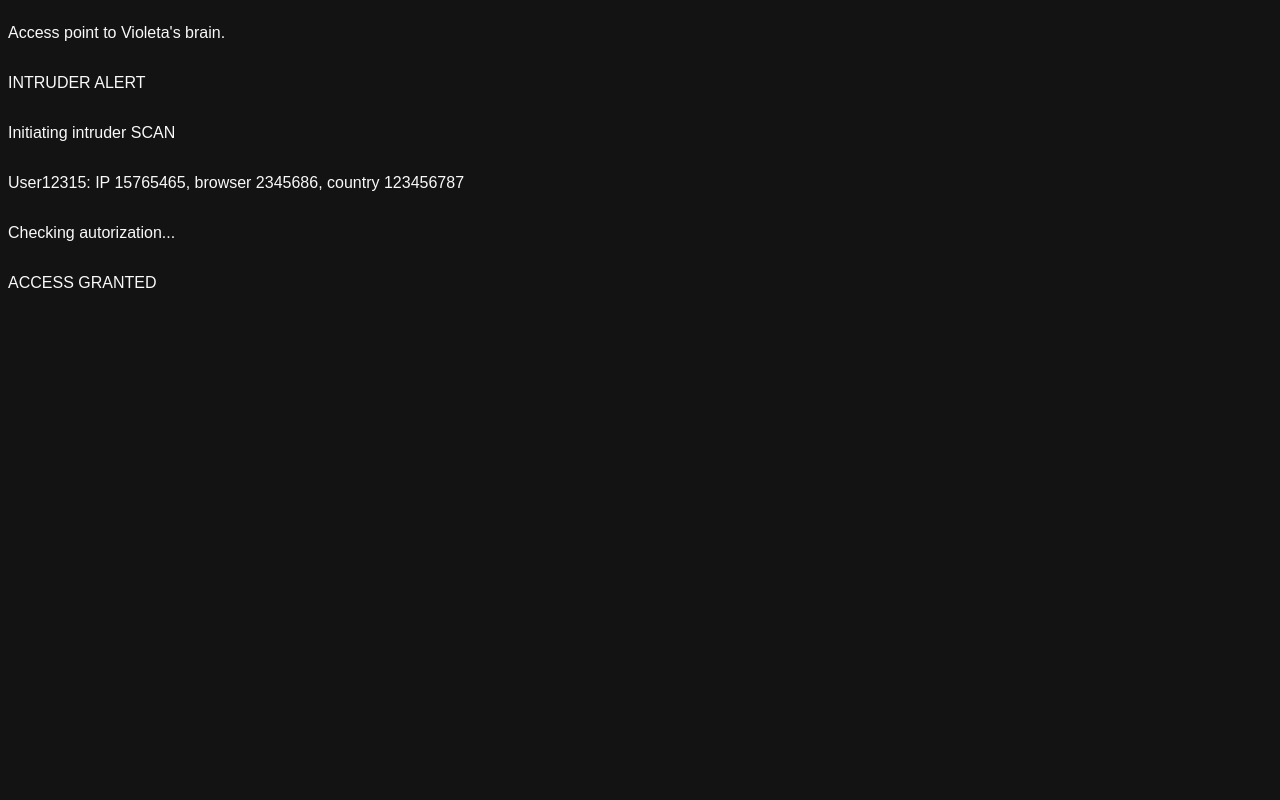
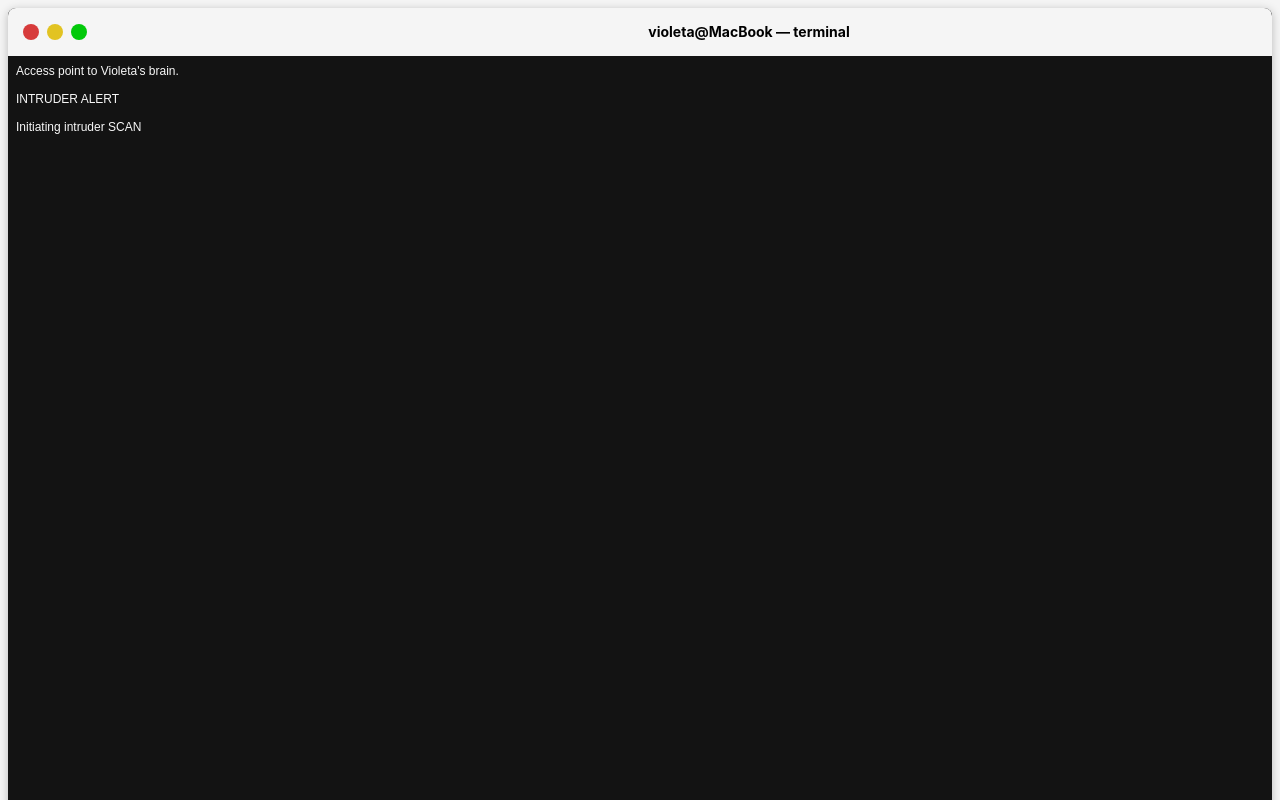
Before and after one commit to anabergese/my_brain, a React (Create React App) app: page / in a window 1280 px wide. Shown: the top 800 px of the page. Built offline with nearby package versions, Linux system fonts and the light colour scheme.

Commit message:
Added terminal style and type effect working correctly

```diff
--- a/public/index.html
+++ b/public/index.html
@@ -2,29 +2,15 @@
 <html lang="en">
   <head>
     <meta charset="utf-8" />
-    <link rel="icon" href="%PUBLIC_URL%/favicon.ico" />
+    <link rel="icon" href="../src/favicon.png" />
     <meta name="viewport" content="width=device-width, initial-scale=1" />
     <meta name="theme-color" content="#000000" />
     <meta
       name="description"
-      content="Web site created using create-react-app"
+      content="Welcome to Violeta's brain app"
     />
-    <link rel="apple-touch-icon" href="%PUBLIC_URL%/logo192.png" />
-    <!--
-      manifest.json provides metadata used when your web app is installed on a
-      user's mobile device or desktop. See https://developers.google.com/web/fundamentals/web-app-manifest/
-    -->
-    <link rel="manifest" href="%PUBLIC_URL%/manifest.json" />
-    <!--
-      Notice the use of %PUBLIC_URL% in the tags above.
-      It will be replaced with the URL of the `public` folder during the build.
-      Only files inside the `public` folder can be referenced from the HTML.
-
-      Unlike "/favicon.ico" or "favicon.ico", "%PUBLIC_URL%/favicon.ico" will
-      work correctly both with client-side routing and a non-root public URL.
-      Learn how to configure a non-root public URL by running `npm run build`.
-    -->
-    <title>React App</title>
+    <link rel="apple-touch-icon" href="../src/favicon.png" />
+    <title>Violeta's Brain</title>
   </head>
   <body>
     <noscript>You need to enable JavaScript to run this app.</noscript>
--- a/src/App.css
+++ b/src/App.css
@@ -14,7 +14,6 @@
 }
 
 .App-header {
-  background-color: #282c34;
   min-height: 100vh;
   display: flex;
   flex-direction: column;
--- a/src/App.js
+++ b/src/App.js
@@ -1,92 +1,13 @@
-import React, { useEffect, useState } from 'react';
-import "./index.css";
+import React from 'react';
+import './App.css';
+import Terminal from './Terminal';
 
 function App() {
-  const [currentIndex, setCurrentIndex] = useState(0);
-  const [isCleared, setIsCleared] = useState(false);
-
-
-const lines = [
-    "<p>Access point to Violeta's brain.</p>",
-    "<p>INTRUDER ALERT</p>",
-    "<p>Initiating intruder SCAN</p>",
-    "<p>User12315: IP 15765465, browser 2345686, country 123456787</p>",
-    "<p>Checking autorization...</p>",
-    "<p>ACCESS GRANTED</p>",
-    "<p>Hola, bienvenidx a mi cerebro.</p>",
-    "<p>Nada interesante.</p>",
-    "<p>Solo un bucle de pensamientos random.</p>",
-    "<p>Solo detenidos por la inercia de la verguenza</p>",
-    "<p>Pero displayed por la fuerza de los encuentros</p>",
-    "<p>Interfacing with human biology, incoming thought...</p>",
-    "<p>Clean</p>",
-    "<p>Interfacing with human biology, incoming thought..</p>",
-    "<p>Los catalanes son tacaños</p>",
-    "<p>const thought = Los catalanes son tacaños</p>",
-    "<p>function isPrejudice(thought)</p>",
-    "<p>Alert, prejudice detected!</p>",
-    "<p>function deletePrejudice(thought)</p>",
-    "<p>Prejudice deleted</p>",
-    "<p>Interfacing with human biology, incoming thought...</p>",
-    "<p>Clean</p>",
-    "<p>Interfacing with human biology, incoming thought...</p>",
-    "<p>Intentar hacer una poesía con código is weird</p>",
-    "<p>Planificar el flujo de este programa con lapiz y papel</p>",
-    "<p>Delate mi edad</p>",
-    "<p>Interfacing with human biology, incoming thought...</p>",
-    "<p>Clean</p>",
-    "<p>Interfacing with human biology, incoming thought...</p>",
-    "<p>Hacer cagar el Tió de Navidad es la mejor tradición navideña que conozco.</p>",
-    "<p>const thought = Hacer cagar el Tió de Navidad es la mejor tradición navideña que conozco.</p>",
-    "<p>function isPrejudice(thought)</p>",
-    "<p>Prejudice not found</p>",
-    "<p>Nothing to fix</p>",
-    "<p>Clean</p>",
-    "<p>Interfacing with human biology, incoming thought...</p>",
-    "<p>Esto prodía hacerlo infinito.</p>",
-    "<p>Pero para qué aburrir.</p>",
-    "<p>SYSTEM SHUTDOWN IN PROGRESS</p>",
-    "<p>SYSTEM CLOSED</p>",
-    "<p>...</p>",
-    "<p>Clean</p>",
-    "<p>...</p>",
-    "<p>Would you like to know more about me? [Y/n]</p>",
-    "<p>Y detected</p>",
-    "<p>I am happy to hear that you want to know more about me.</p>",
-    "<p>To do that, just call me at 617904495</p>"
-  ];
-
-  useEffect(() => {
-    const interval = setInterval(() => {
-      if (!isCleared) {
-        setCurrentIndex((prevIndex) => {
-          if (prevIndex < lines.length - 1) {
-            return prevIndex + 1;
-          } else {
-            setIsCleared(true);
-            return prevIndex;
-          }
-        });
-      } else {
-        setCurrentIndex(0);
-        setIsCleared(false);
-      }
-    }, 1000); // Change the delay (in milliseconds) as needed
-
-    return () => clearInterval(interval);
-  }, [isCleared]);
-
   return (
     <div className="App">
-      <div className="line-container">
-        {lines.map((line, index) => (
-          <div
-            key={index}
-            className={`line ${index <= currentIndex ? 'visible' : 'hidden'}`}
-            dangerouslySetInnerHTML={{ __html: line }}
-          ></div>
-        ))}
-      </div>
+      <header className="App-header">
+        <Terminal />
+      </header>
     </div>
   );
 }
--- /dev/null
+++ b/src/Terminal.js
@@ -0,0 +1,103 @@
+import React, { useEffect, useState } from 'react';
+
+const lines = [
+  "<p>Access point to Violeta's brain.</p>",
+  "<p>INTRUDER ALERT</p>",
+  "<p>Initiating intruder SCAN</p>",
+  "<p>User12315: IP 15765465, browser 2345686, country 123456787</p>",
+  "<p>Checking autorization...</p>",
+  "<p>ACCESS GRANTED</p>",
+  "<p>Hola, bienvenidx a mi cerebro.</p>",
+  "<p>Nada interesante.</p>",
+  "<p>Solo un bucle de pensamientos random.</p>",
+  "<p>Solo detenidos por la inercia de la verguenza</p>",
+  "<p>Pero displayed por la fuerza de los encuentros</p>",
+  "<p>Interfacing with human biology, incoming thought...</p>",
+  "<p>Clean</p>",
+  "<p>Interfacing with human biology, incoming thought..</p>",
+  "<p>Los catalanes son tacaños</p>",
+  "<p>const thought = Los catalanes son tacaños</p>",
+  "<p>function isPrejudice(thought)</p>",
+  "<p>Alert, prejudice detected!</p>",
+  "<p>function deletePrejudice(thought)</p>",
+  "<p>Prejudice deleted</p>",
+  "<p>Interfacing with human biology, incoming thought...</p>",
+  "<p>Clean</p>",
+  "<p>Interfacing with human biology, incoming thought...</p>",
+  "<p>Intentar hacer una poesía con código is weird</p>",
+  "<p>Planificar el flujo de este programa con lapiz y papel</p>",
+  "<p>Delata mi edad</p>",
+  "<p>Interfacing with human biology, incoming thought...</p>",
+  "<p>Clean</p>",
+  "<p>Interfacing with human biology, incoming thought...</p>",
+  "<p>Hacer cagar el Tió de Navidad es la mejor tradición navideña que conozco.</p>",
+  "<p>const thought = Hacer cagar el Tió de Navidad es la mejor tradición navideña que conozco.</p>",
+  "<p>function isPrejudice(thought)</p>",
+  "<p>Prejudice not found</p>",
+  "<p>Nothing to fix</p>",
+  "<p>Clean</p>",
+  "<p>Interfacing with human biology, incoming thought...</p>",
+  "<p>Esto prodía hacerlo infinito.</p>",
+  "<p>Pero para qué aburrir.</p>",
+  "<p>SYSTEM SHUTDOWN IN PROGRESS</p>",
+  "<p>SYSTEM CLOSED</p>",
+  "<p>...</p>",
+  "<p>Clean</p>",
+  "<p>...</p>",
+  "<p>Would you like to know more about me? [Y/n]</p>",
+  "<p>Y detected</p>",
+  "<p>I am happy to hear that you want to know more about me.</p>",
+  "<p>To do that, just call me at 617904495</p>"
+];
+
+function Terminal() {
+  const [currentIndex, setCurrentIndex] = useState(0);
+  const [currentCharIndex, setCurrentCharIndex] = useState(0);
+  const [terminalContent, setTerminalContent] = useState('');
+
+  useEffect(() => {
+    const intervalId = setInterval(() => {
+      const message = lines[currentIndex];
+
+      if (currentIndex === lines.length) {
+        clearInterval(intervalId);
+        return;
+      }
+
+      if (currentCharIndex === 0 && message === "<p>Clean</p>") {
+        setTerminalContent('');
+      }
+
+      if (currentCharIndex < message.length) {
+        setTerminalContent((prevContent) => prevContent + message.charAt(currentCharIndex));
+        setCurrentCharIndex((prevCharIndex) => prevCharIndex + 1);
+      } else {
+        setCurrentIndex((prevIndex) => prevIndex + 1);
+        setCurrentCharIndex(0);
+        setTerminalContent((prevContent) => prevContent + '<br>');
+      }
+    }, 60);
+
+    return () => {
+      clearInterval(intervalId);
+    };
+  }, [currentIndex, currentCharIndex]);
+
+  return (
+
+    <div className="v102_34">
+      <span className="v102_35"><div id="terminal" dangerouslySetInnerHTML={{ __html: terminalContent }}></div></span>
+      <div className="v102_36">
+        <div className="v102_37"></div>
+        <span className="v102_38">violeta@MacBook — terminal</span>
+        <div className="v102_39">
+          <div className="v102_40"></div>
+          <div className="v102_41"></div>
+          <div className="v102_42"></div>
+        </div>
+      </div>
+    </div>
+  );
+}
+
+export default Terminal;
--- a/src/index.css
+++ b/src/index.css
@@ -1,7 +1,7 @@
 body {
   font-family: sans-serif;
   text-align: left;
-  background-color: #131313;
+  background-color: #f5f5f5;
   color: #F9F9F9;
 }
 /* CSS in App.css */
@@ -17,3 +17,117 @@ body {
 .visible {
   display: block;
 }
+
+p{
+  margin: 0 !important;
+}
+
+* {
+  box-sizing: border-box;
+}
+body {
+  font-size: 14px;
+}
+.v102_34 {
+  width: 100%;
+  height: 1117px;
+  background: rgba(19,19,19,1);
+  opacity: 1;
+  position: relative;
+  top: 0px;
+  left: 0px;
+  border-top-left-radius: 8px;
+  border-top-right-radius: 8px;
+  border-bottom-left-radius: 8px;
+  border-bottom-right-radius: 8px;
+  box-shadow: 0px 2px 10px rgba(0, 0, 0, 0.25);
+  overflow: hidden;
+}
+.v102_35 {
+  width: 100%;
+  color: rgba(248,248,248,1);
+  position: absolute;
+  top: 56px;
+  left: 8px;
+  font-size: 12px;
+  opacity: 1;
+  text-align: left;
+}
+.v102_36 {
+  width: 100%;
+  height: 48px;
+  /* background: url("../images/v102_36.png"); */
+  background-repeat: no-repeat;
+  background-position: center center;
+  background-size: cover;
+  opacity: 1;
+  position: relative;
+  top: 0px;
+  left: 0px;
+  overflow: hidden;
+}
+.v102_37 {
+  width: 100%;
+  height: 48px;
+  background: rgba(245,245,245,1);
+  opacity: 1;
+  position: relative;
+  top: 0px;
+  left: 0px;
+  box-shadow: 0px 1px 0px rgba(0.824999988079071, 0.824999988079071, 0.824999988079071, 1);
+}
+.v102_38 {
+  width: 100%;
+  color: rgba(0,0,0,1);
+  position: absolute;
+  top: 15px;
+  left: 109px;
+  font-family: Inter;
+  font-weight: Bold;
+  font-size: 14px;
+  opacity: 1;
+  text-align: center;
+}
+.v102_39 {
+  width: 64px;
+  height: 16px;
+  /* background: url("../images/v102_39.png"); */
+  background-repeat: no-repeat;
+  background-position: center center;
+  background-size: cover;
+  opacity: 1;
+  position: absolute;
+  top: 16px;
+  left: 15px;
+  overflow: hidden;
+}
+.v102_40 {
+  width: 16px;
+  height: 16px;
+  background: rgba(215,59,59,1);
+  opacity: 1;
+  position: relative;
+  top: 0px;
+  left: 0px;
+  border-radius: 50%;
+}
+.v102_41 {
+  width: 16px;
+  height: 16px;
+  background: rgba(226,195,34,1);
+  opacity: 1;
+  position: absolute;
+  top: 0px;
+  left: 24px;
+  border-radius: 50%;
+}
+.v102_42 {
+  width: 16px;
+  height: 16px;
+  background: rgba(2,201,10,1);
+  opacity: 1;
+  position: absolute;
+  top: 0px;
+  left: 48px;
+  border-radius: 50%;
+}
```
Also changed, not shown: src/favicon.png (added), src/logo.svg (deleted).
